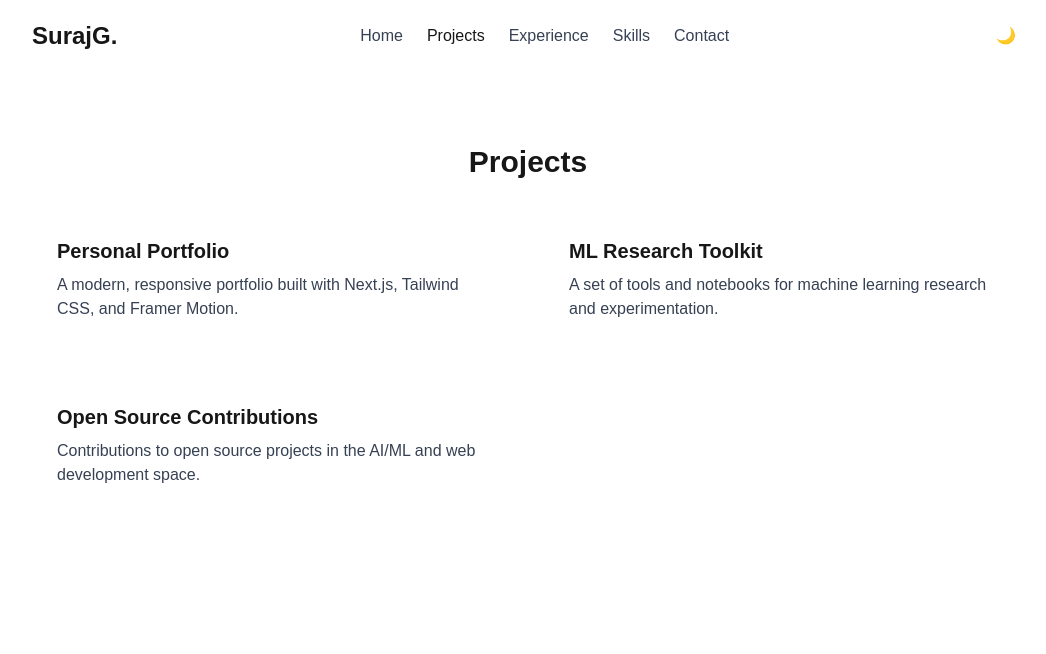
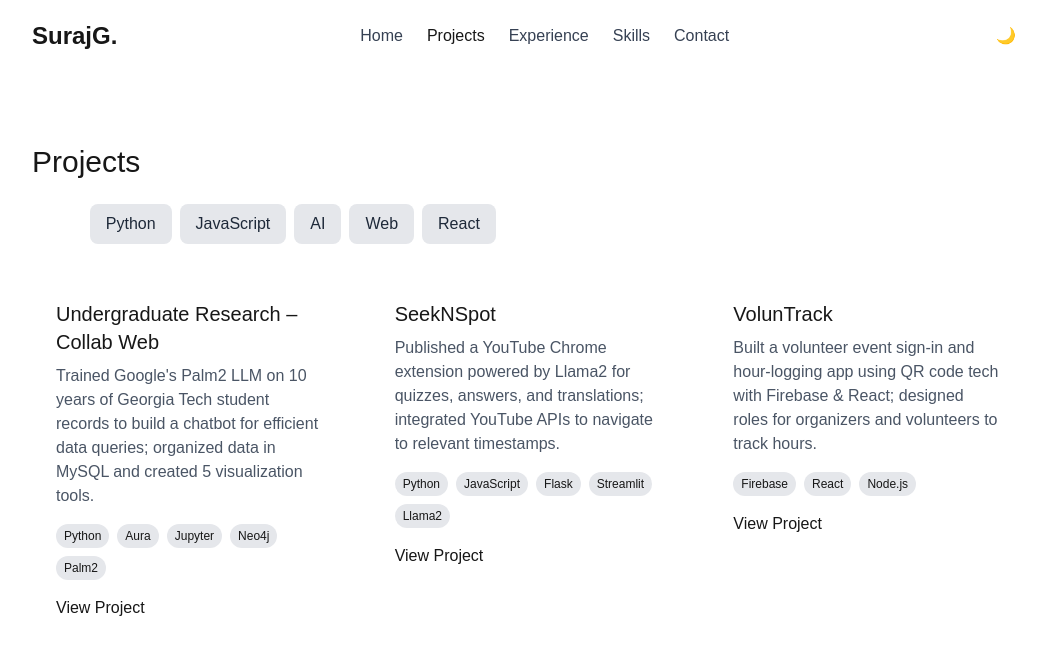
Before and after one commit to SurajGeddam/personal-portfolio, a Next.js app: page /projects in a window 1280 px wide. Shown: the top 654 px of the page, without its empty margins (112-1158 px from the left). Built offline with nearby package versions, Linux system fonts and the light colour scheme.

Commit message:
feat: update Projects component with real resume data and filtering

```diff
--- a/components/Projects.tsx
+++ b/components/Projects.tsx
@@ -1,43 +1,90 @@
 "use client";
+import { useState } from "react";
+import { motion } from "framer-motion";
 
 const projects = [
   {
-    title: "Personal Portfolio",
-    description: "A modern, responsive portfolio built with Next.js, Tailwind CSS, and Framer Motion.",
-    link: "https://personal-portfolio-nine-pearl.vercel.app/",
+    title: "Undergraduate Research – Collab Web",
+    description:
+      "Trained Google's Palm2 LLM on 10 years of Georgia Tech student records to build a chatbot for efficient data queries; organized data in MySQL and created 5 visualization tools.",
+    tech: ["Python", "Aura", "Jupyter", "Neo4j", "Palm2"],
+    href: "https://github.com/SurajGeddam/Collab-Web",
   },
   {
-    title: "ML Research Toolkit",
-    description: "A set of tools and notebooks for machine learning research and experimentation.",
-    link: "https://github.com/SurajGeddam/ml-research-toolkit",
+    title: "SeekNSpot",
+    description:
+      "Published a YouTube Chrome extension powered by Llama2 for quizzes, answers, and translations; integrated YouTube APIs to navigate to relevant timestamps.",
+    tech: ["Python", "JavaScript", "Flask", "Streamlit", "Llama2"],
+    href: "https://github.com/SurajGeddam/SeekNSpot",
   },
   {
-    title: "Open Source Contributions",
-    description: "Contributions to open source projects in the AI/ML and web development space.",
-    link: "https://github.com/SurajGeddam",
+    title: "VolunTrack",
+    description:
+      "Built a volunteer event sign-in and hour-logging app using QR code tech with Firebase & React; designed roles for organizers and volunteers to track hours.",
+    tech: ["Firebase", "React", "Node.js"],
+    href: "https://github.com/SurajGeddam/VolunTrack",
   },
 ];
 
+const categories = ["All", "Python", "JavaScript", "AI", "Web", "React"];
+
 export default function Projects() {
+  const [filter, setFilter] = useState("All");
+  const filtered =
+    filter === "All"
+      ? projects
+      : projects.filter((p) => p.tech.includes(filter));
+
   return (
     <section className="max-w-5xl mx-auto py-16 px-4">
-      <h2 className="text-3xl font-heading font-bold mb-8 text-center">Projects</h2>
-      <div className="grid grid-cols-1 md:grid-cols-2 gap-8">
-        {projects.map((project) => (
-          <a
-            key={project.title}
-            href={project.link}
-            target="_blank"
-            rel="noopener noreferrer"
-            className="block bg-white dark:bg-gray-800 p-6 rounded-lg shadow-soft hover:scale-105 transition-transform border border-transparent hover:border-primary"
+      <h2 className="text-3xl font-heading mb-6">Projects</h2>
+      <div className="flex flex-wrap gap-2 mb-8">
+        {categories.map((cat) => (
+          <button
+            key={cat}
+            onClick={() => setFilter(cat)}
+            className={`px-4 py-2 rounded-lg transition-colors ${
+              filter === cat
+                ? "bg-primary text-white"
+                : "bg-gray-200 dark:bg-gray-700 text-gray-800 dark:text-gray-200"
+            }`}
           >
-            <h3 className="text-xl font-heading font-semibold mb-2 text-primary">
-              {project.title}
-            </h3>
-            <p className="text-body text-gray-700 dark:text-gray-300">{project.description}</p>
-          </a>
+            {cat}
+          </button>
         ))}
       </div>
+      <motion.div layout className="grid grid-cols-1 sm:grid-cols-2 lg:grid-cols-3 gap-6">
+        {filtered.map((p) => (
+          <motion.div
+            key={p.title}
+            whileHover={{ scale: 1.05 }}
+            className="bg-white dark:bg-gray-800 p-6 rounded-lg shadow-soft"
+          >
+            <h3 className="text-xl font-heading mb-2">{p.title}</h3>
+            <p className="text-body text-gray-600 dark:text-gray-300 mb-4">
+              {p.description}
+            </p>
+            <div className="flex flex-wrap gap-2 mb-4">
+              {p.tech.map((t) => (
+                <span
+                  key={t}
+                  className="text-xs px-2 py-1 bg-gray-200 dark:bg-gray-700 rounded-full"
+                >
+                  {t}
+                </span>
+              ))}
+            </div>
+            <a
+              href={p.href}
+              target="_blank"
+              rel="noopener noreferrer"
+              className="text-primary font-body hover:underline"
+            >
+              View Project
+            </a>
+          </motion.div>
+        ))}
+      </motion.div>
     </section>
   );
 }
```
